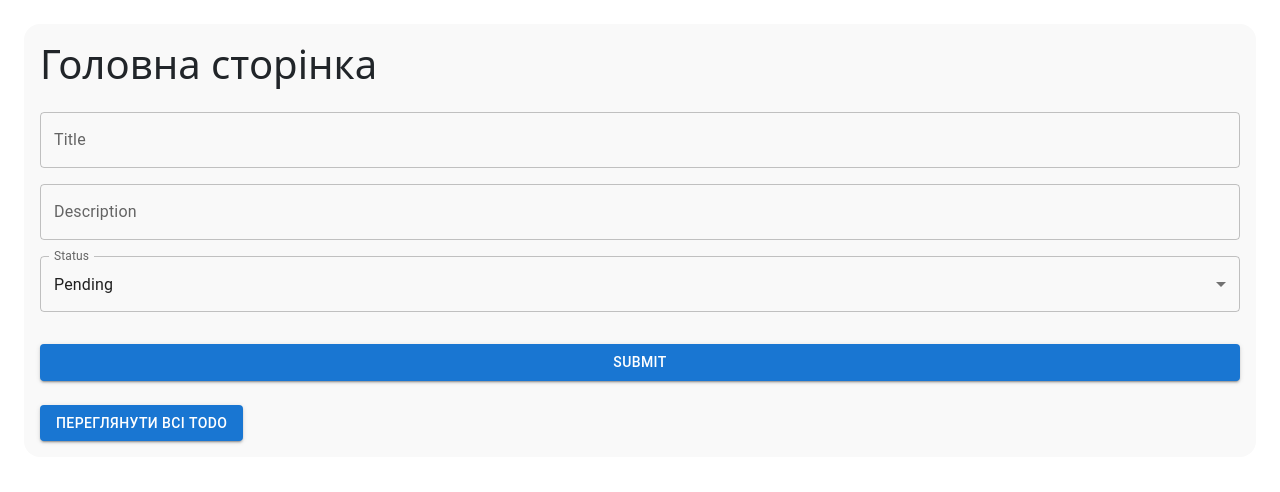
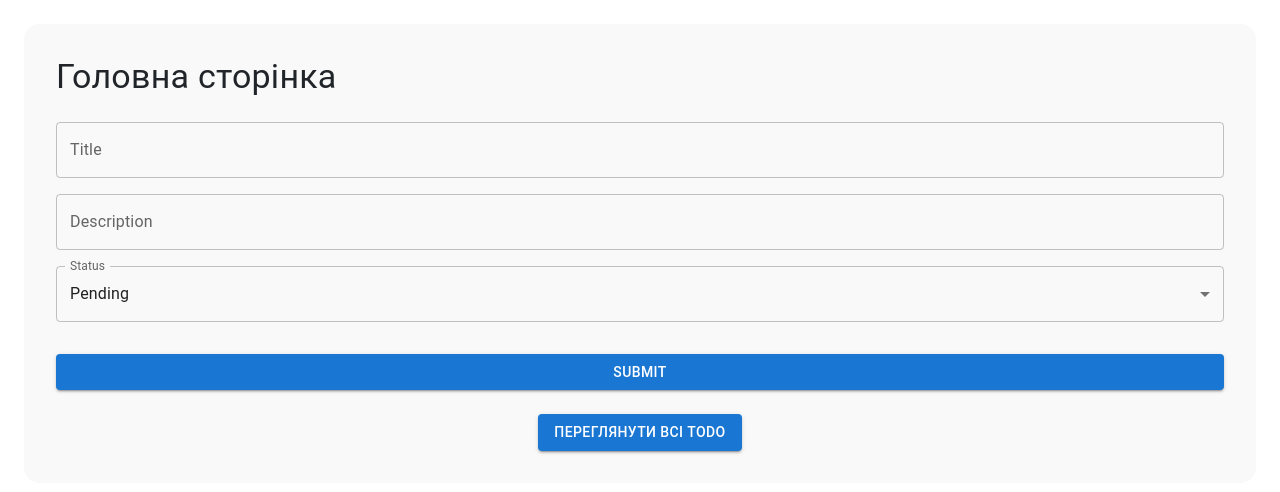
Before and after one commit to flyfarefly/REACT_HOMEWORK, a React (Vite) app in the folder vite-install-react/: page / in a window 1280 px wide. Shown: the top 492 px of the page. Built offline with nearby package versions, Linux system fonts and the light colour scheme.

Commit message:
HW_95.1 Homework complete nice

```diff
--- a/vite-install-react/src/pages/AllTodosPage/AllTodosPage.jsx
+++ b/vite-install-react/src/pages/AllTodosPage/AllTodosPage.jsx
@@ -1,7 +1,14 @@
 import React, { useState, useEffect } from 'react';
 import { Link } from 'react-router-dom';
 import { getTodos } from '../../utils/localStorage';
-import { Button } from '@mui/material';
+import {
+  Button,
+  Box,
+  Typography,
+  List,
+  ListItem,
+  ListItemText
+} from '@mui/material';
 
 function AllTodosPage() {
   const [todos, setTodos] = useState([]);
@@ -11,19 +18,39 @@ function AllTodosPage() {
   }, []);
 
   return (
-    <div>
-      <h1>All Todos</h1>
-      <ul>
+    <Box p={4} m={3} bgcolor="#f9f9f9" borderRadius={4}>
+      <Typography variant="h4" mb={3}>
+        All Todos
+      </Typography>
+      <List>
         {todos.map((todo) => (
-          <li key={todo.id}>
-            <Link to={`/todo/${todo.id}`}>{todo.title}</Link>
-          </li>
+          <Box
+            key={todo.id}
+            p={2}
+            mb={2}
+            border={1}
+            borderRadius={2}
+            borderColor="grey.400">
+            <ListItem>
+              <ListItemText>
+                <Link
+                  to={`/todo/${todo.id}`}
+                  style={{ textDecoration: 'none', color: 'inherit' }}>
+                  <Typography variant="h6">{todo.title}</Typography>
+                </Link>
+                <Typography variant="body2">{todo.description}</Typography>
+                <Typography variant="body2">Status: {todo.status}</Typography>
+              </ListItemText>
+            </ListItem>
+          </Box>
         ))}
-      </ul>
-      <Button variant="contained" component={Link} to="/">
-        Повернутися на головну сторінку
-      </Button>
-    </div>
+      </List>
+      <Box display="flex" justifyContent="center" mt={3}>
+        <Button variant="contained" component={Link} to="/" sx={{ mx: 1 }}>
+          Повернутися на головну сторінку
+        </Button>
+      </Box>
+    </Box>
   );
 }
 
--- a/vite-install-react/src/pages/Home/Home.jsx
+++ b/vite-install-react/src/pages/Home/Home.jsx
@@ -1,9 +1,8 @@
-// eslint-disable-next-line no-unused-vars
 import React, { useState, useEffect } from 'react';
 import TodoForm from '../../components/TodoForm';
 import { getTodos, saveTodos } from '../../utils/localStorage';
 import { Link, useNavigate } from 'react-router-dom';
-import { Button, Box } from '@mui/material';
+import { Button, Box, Typography } from '@mui/material';
 
 function Home() {
   const [todos, setTodos] = useState([]);
@@ -22,18 +21,22 @@ function Home() {
   };
 
   return (
-    <Box p={2} m={3} bgcolor="#f9f9f9" borderRadius={4}>
-      <Box mb={3}>
-        <h1>Головна сторінка</h1>
-      </Box>
+    <Box p={4} m={3} bgcolor="#f9f9f9" borderRadius={4}>
+      <Typography variant="h4" mb={3}>
+        Головна сторінка
+      </Typography>
       <Box mb={3}>
         <TodoForm
           onSubmit={handleAddTodo}
           initialValues={{ title: '', description: '', status: 'pending' }}
         />
       </Box>
-      <Box>
-        <Button variant="contained" component={Link} to="/all-todos">
+      <Box display="flex" justifyContent="center">
+        <Button
+          variant="contained"
+          component={Link}
+          to="/all-todos"
+          sx={{ mx: 1 }}>
           Переглянути всі Todo
         </Button>
       </Box>
```
